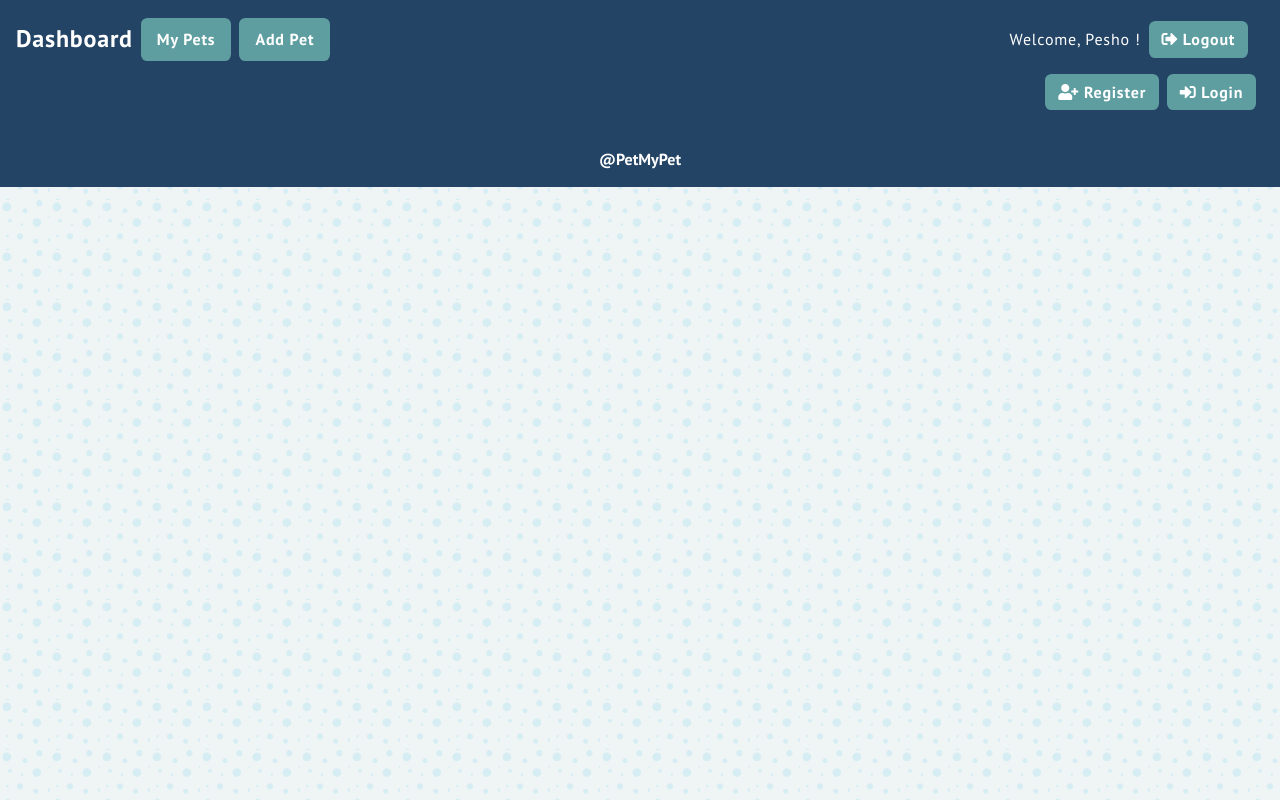
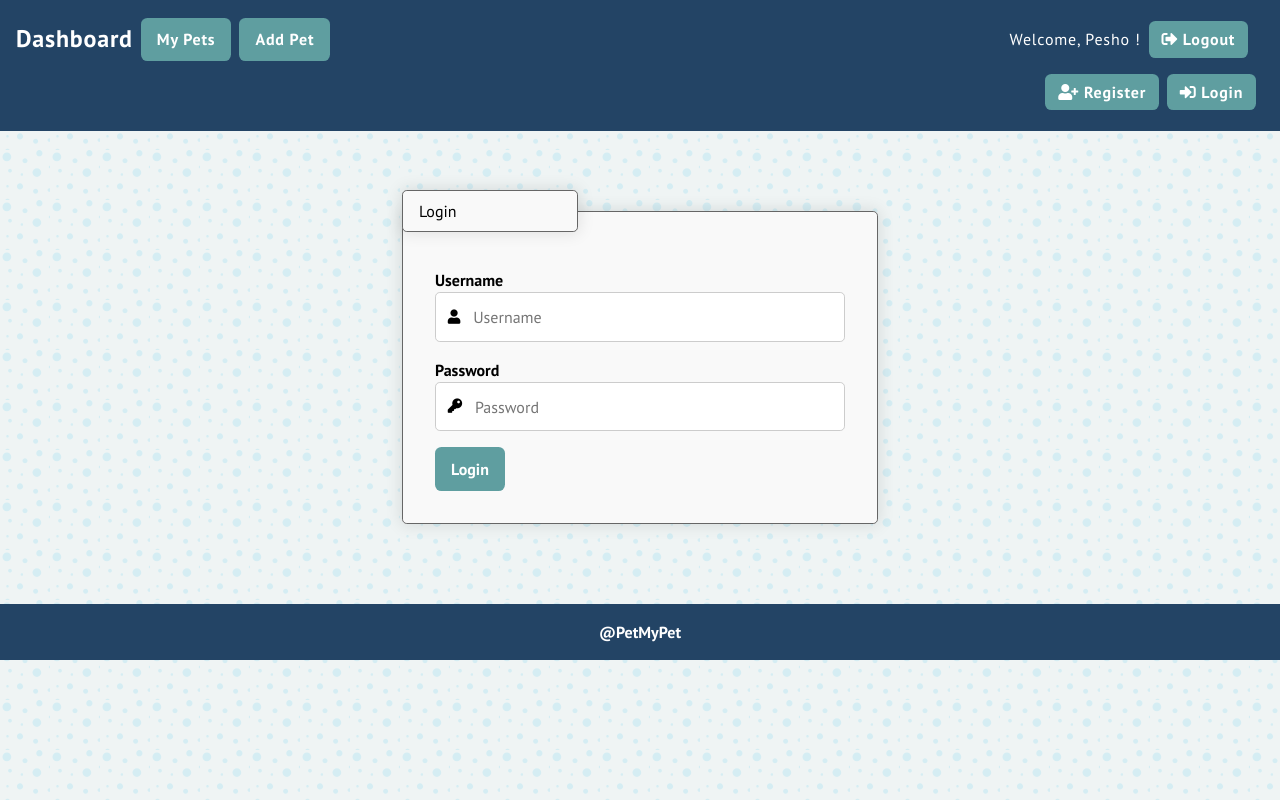
Before and after one commit to GeorgiManGeorgiev/pet-my-pet-react-app, a React (Create React App) app: page /login in a window 1280 px wide. Built offline with nearby package versions, Linux system fonts and the light colour scheme; a web font is replaced by a local one.

Commit message:
Added login

```diff
--- a/src/App.js
+++ b/src/App.js
@@ -5,6 +5,7 @@ import Categories from './components/Categories/Categories';
 import PetDetails from './components/PetDetails/PetDetails';
 import PetEdit from './components/PetEdit/PetEdit';
 import CreatePet from './components/CreatePet/CreatePet';
+import Login from './components/Login/Login';
 
 import './App.css';
 
@@ -20,6 +21,8 @@ const App = () => (
       <Route path="/pets/details/:petId" element={<PetDetails />} />
       <Route path="pets/create" element={<CreatePet />} />
       <Route path="/pets/details/:petId/edit" element={<PetEdit />} />
+      <Route path="/login" element={<Login />} />
+
     </Routes>
 
     <Footer />
--- a/src/components/Header/Header.js
+++ b/src/components/Header/Header.js
@@ -18,7 +18,7 @@ const Header = () => (
               !
             </li>
             <li>
-              <Link to="#">
+              <Link to="/logout">
                 <i className="fas fa-sign-out-alt" />
                 {' '}
                 Logout
@@ -30,14 +30,14 @@ const Header = () => (
       <section className="navbar-anonymous">
         <ul>
           <li>
-            <Link to="#">
+            <Link to="/register">
               <i className="fas fa-user-plus" />
               {' '}
               Register
             </Link>
           </li>
           <li>
-            <Link to="#">
+            <Link to="/login">
               <i className="fas fa-sign-in-alt" />
               {' '}
               Login
--- /dev/null
+++ b/src/components/Login/Login.js
@@ -0,0 +1,39 @@
+/* eslint-disable jsx-a11y/label-has-associated-control */
+const Login = () => {
+  const onLoginFormSubmitHandler = (e) => {
+    e.preventDefault();
+
+    const username = e.target.username.value;
+    const password = e.target.password.value;
+    console.log(username);
+    console.log(password);
+  };
+  return (
+    <section className="login">
+      <form onSubmit={onLoginFormSubmitHandler}>
+        <fieldset>
+          <legend>Login</legend>
+          <p className="field">
+            <label htmlFor="username">Username</label>
+            <span className="input">
+              <input type="text" name="username" id="username" placeholder="Username" />
+              <span className="actions" />
+              <i className="fas fa-user" />
+            </span>
+          </p>
+          <p className="field">
+            <label htmlFor="password">Password</label>
+            <span className="input">
+              <input type="password" name="password" id="password" placeholder="Password" />
+              <span className="actions" />
+              <i className="fas fa-key" />
+            </span>
+          </p>
+          <input className="button submit" type="submit" value="Login" />
+        </fieldset>
+      </form>
+    </section>
+  );
+};
+
+export default Login;
```
Also changed, not shown: firebase.json (added), 1 other file (tests, documents, lock files or other folders).
